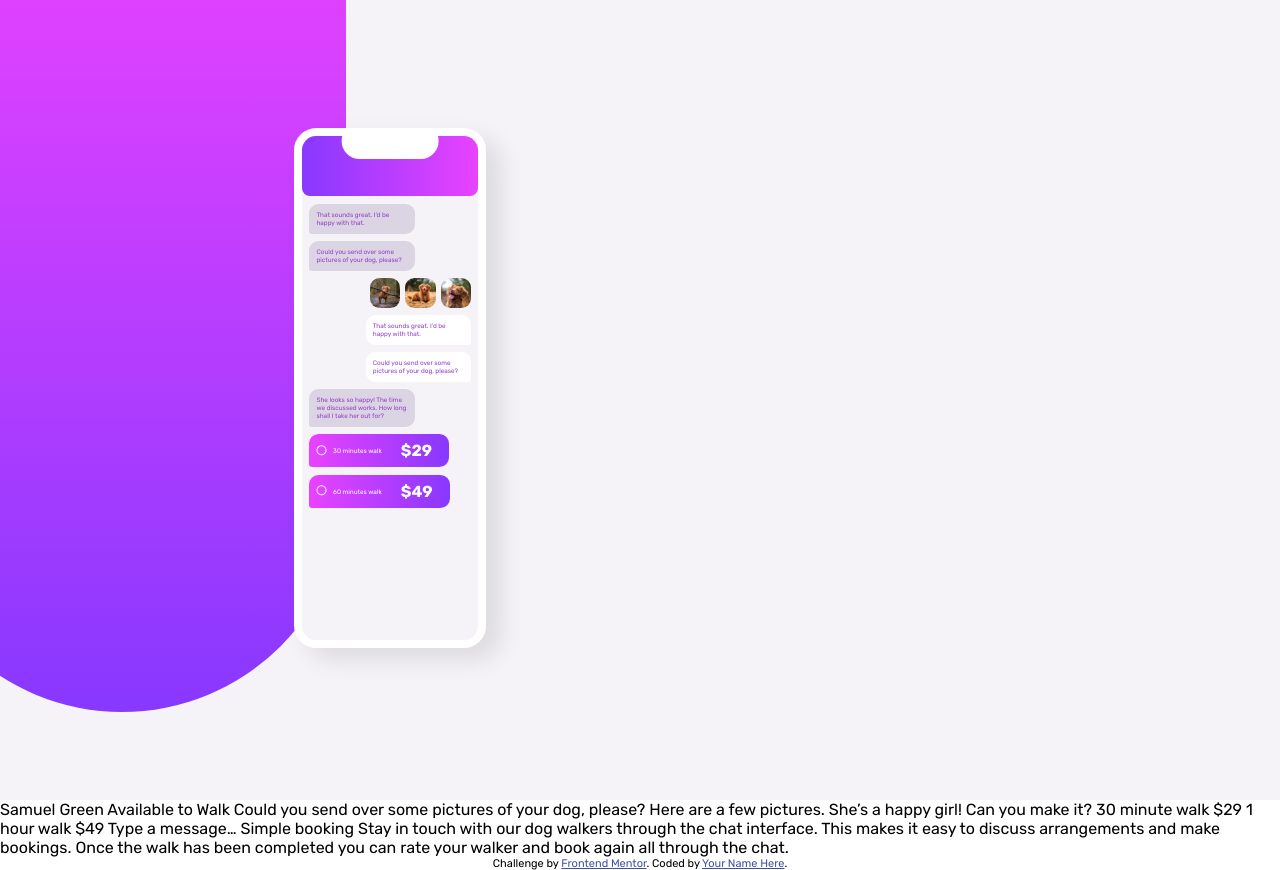
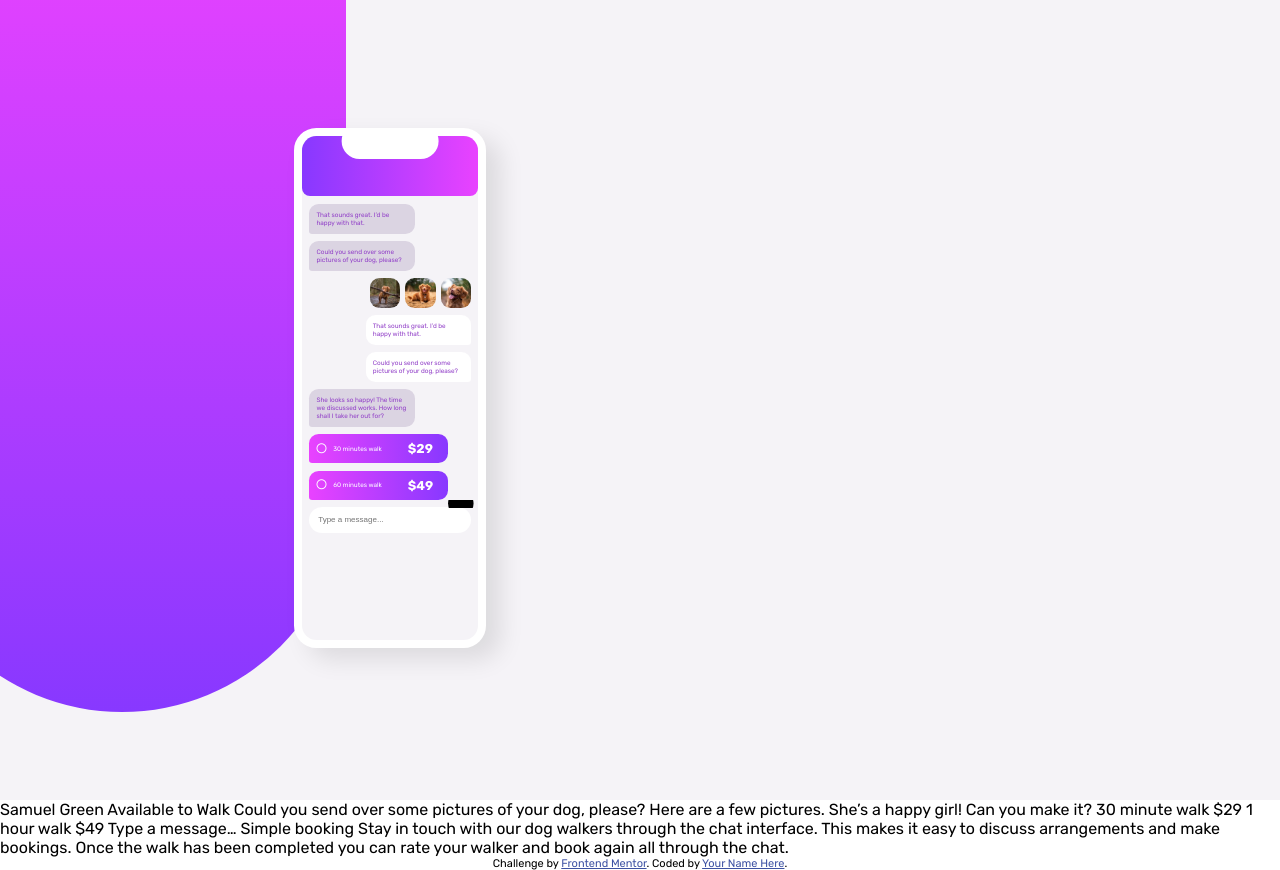
Before and after one commit to eugeneproone/chat-app-css-illustration, a website: page index.html in a window 1280 px wide. Drawn offline with Linux system fonts and the light colour scheme.

Commit message:
last version

```diff
--- a/css/style.css
+++ b/css/style.css
@@ -33,7 +33,8 @@ body {
     left: -8%;
 }
 
-.phone {
+.phone__screen {
+
     position: absolute;
     top: 16%;
     left: 23%;
@@ -43,14 +44,8 @@ body {
     border: .5rem solid white;
     overflow: hidden;
     box-shadow: .9rem .7rem 1.5rem rgba(0,0,0,.10);
-}
-
-.phone__screen {
-    height: 100%;
-    width: 100%;
     background-color: hsl(270, 20%, 96%);
     overflow: hidden;
-    position: relative;
     font-size: .4rem;
     color: hsl(276, 55%, 52%);
 }
@@ -92,7 +87,6 @@ body {
 
 .phone__chat-img-grp-right {
     margin: 4% 4% 0 auto;
-    /* height: 7%; */
 }
 
 .phone__chat-img-grp-right::after {
@@ -118,21 +112,48 @@ body {
 
 .phone__chat-offer {
     padding: 4%;
-    display: inline-block;
-}
-
-.phone__chat-offer__price {
-    font-weight: 700;
-    font-size: 1rem;
-    text-transform: uppercase;
-    display: inline-block;
+    width: fit-content;
 }
 
 .phone__chat-offer__description {
     font-weight: 300;
     font-size: .4rem;
+    margin-left: .3rem;
+    display: inline-block;
+}
+
+.phone__chat-offer__price {
+    display: inline-block;
+    font-weight: 700;
+    font-size: .8rem;
+    text-transform: uppercase;
+    margin: 0 .5rem 0 1.5rem;
 }
 
 .phone__chat-offer > * {
     vertical-align: middle;
 }
+
+.phone-chat-input {
+    position: relative;
+}
+
+.phone-chat-input-text {
+    font-size: .5rem;
+    border-radius: 1rem;
+    border: none;
+    margin: 4% 4% 0 4%;
+    width: 92%;
+    padding: 5%;
+    color: grey;
+}
+
+.phone__submit-button {
+    position: absolute;
+    top: 0;
+    right: 0;
+    clip-path: circle(50% at center center);
+    width: 20%;
+    /* height: 100%; */
+    background-color: black;
+}
--- a/index.html
+++ b/index.html
@@ -20,7 +20,6 @@
 
   <div class="main-container">
     <div class="decor-spot"></div>
-    <div class="phone">
       <div class="phone__screen">
         <div class="phone__chat-header"></div>
         <div class="phone__screen-cutting"></div>
@@ -40,18 +39,22 @@
 
         <div class="phone__chat-offer phone__chat-offer--left">
             <i class="fa fa-lg fa-circle-thin" aria-hidden="true"></i>
-            <span class="phone__chat-offer__description">&nbsp&nbsp&nbsp30 minutes walk</span>
-            <span class="phone__chat-offer__price">&nbsp&nbsp&nbsp&nbsp $29 &nbsp&nbsp</span>
+            <span class="phone__chat-offer__description">30 minutes walk</span>
+            <span class="phone__chat-offer__price">$29</span>
         </div>
 
         <div class="phone__chat-offer phone__chat-offer--left">
             <i class="fa fa-lg fa-circle-thin" aria-hidden="true"></i>
-            <span class="phone__chat-offer__description">&nbsp&nbsp&nbsp60 minutes walk</span>
-            <span class="phone__chat-offer__price">&nbsp&nbsp&nbsp&nbsp $49 &nbsp&nbsp</span>
+            <span class="phone__chat-offer__description">60 minutes walk</span>
+            <span class="phone__chat-offer__price">$49</span>
         </div>
 
+        <form class="phone-chat-input">
+          <input type="text" class="phone-chat-input-text" placeholder="Type a message..." rows="1" >
+          <a class="phone__submit-button" href="#">></a>
+        </form>
+
       </div>
-    </div>
   </div>
 
 
```
